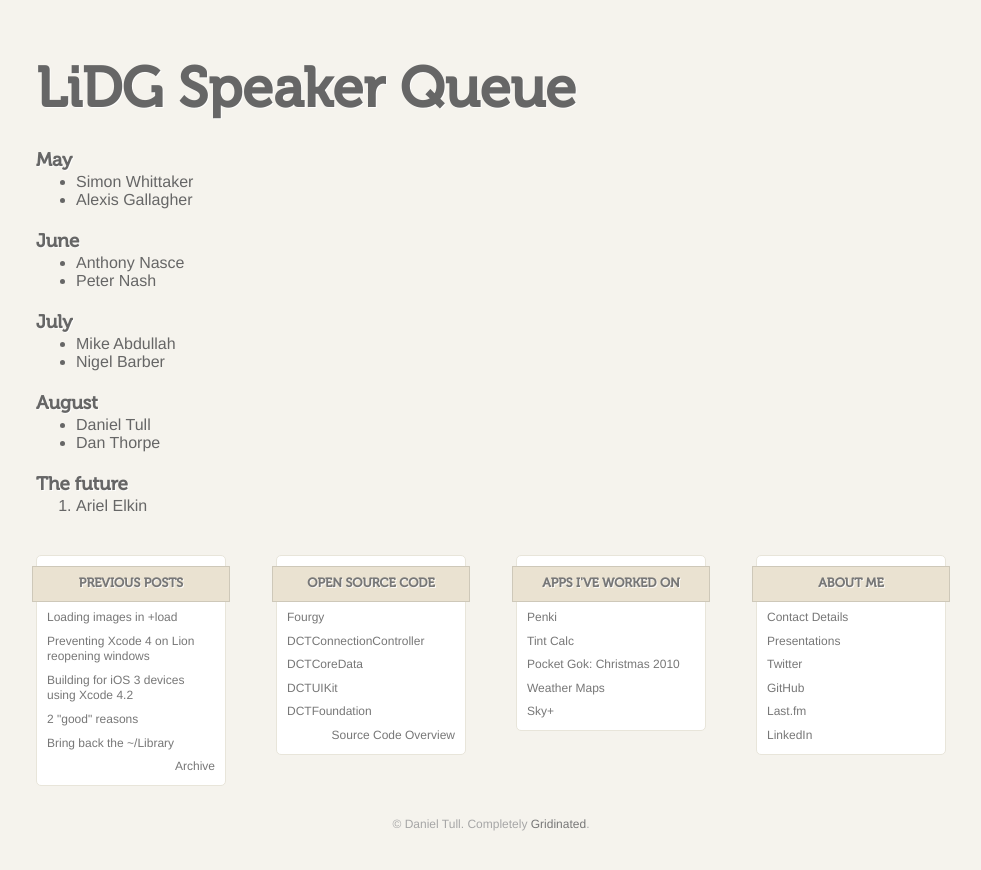
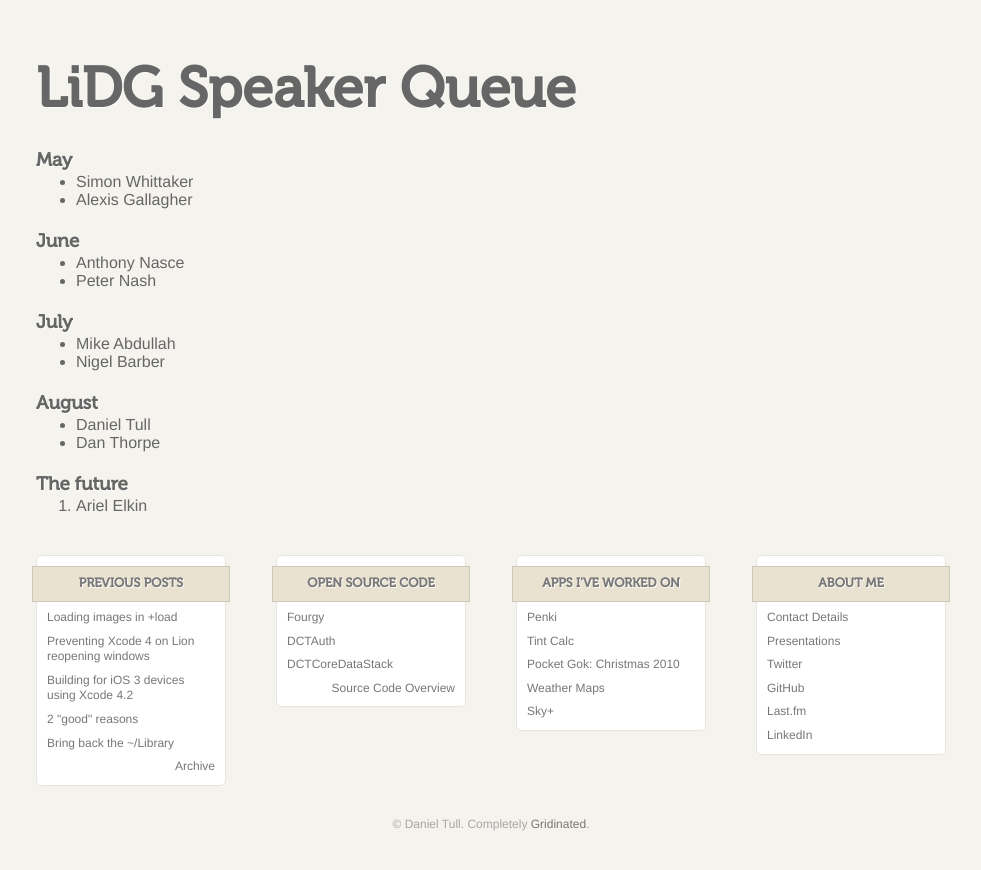
Before and after one commit to danielctull/danielctull.github.com, a Jekyll site: the page built from lidg/index.html, in a window 1280 px wide. Shown: the top 870 px of the page, without its empty margins (149-1130 px from the left). Built offline with Jekyll 4.4.1, drawn with Linux system fonts in a browser that asks for light colours.

Commit message:
Update open source menu

```diff
--- a/_includes/opensourcemenu.html
+++ b/_includes/opensourcemenu.html
@@ -1,9 +1,7 @@
 <h3>Open Source Code</h3>
 <ul>
 	<li><a href="http://github.com/danielctull/Fourgy">Fourgy</a></li>
-	<li><a href="http://github.com/danielctull/DCTConnectionController">DCTConnectionController</a></li>
-	<li><a href="http://github.com/danielctull/DCTCoreData">DCTCoreData</a></li>
-	<li><a href="http://github.com/danielctull/DCTUIKit">DCTUIKit</a></li>
-	<li><a href="http://github.com/danielctull/DCTFoundation">DCTFoundation</a></li>
+	<li><a href="http://github.com/danielctull/DCTAuth">DCTAuth</a></li>
+	<li><a href="http://github.com/danielctull/DCTCoreDataStack">DCTCoreDataStack</a></li>
 	<li class="more"><a href="/code/">Source Code Overview</a></li>
 </ul>
```
